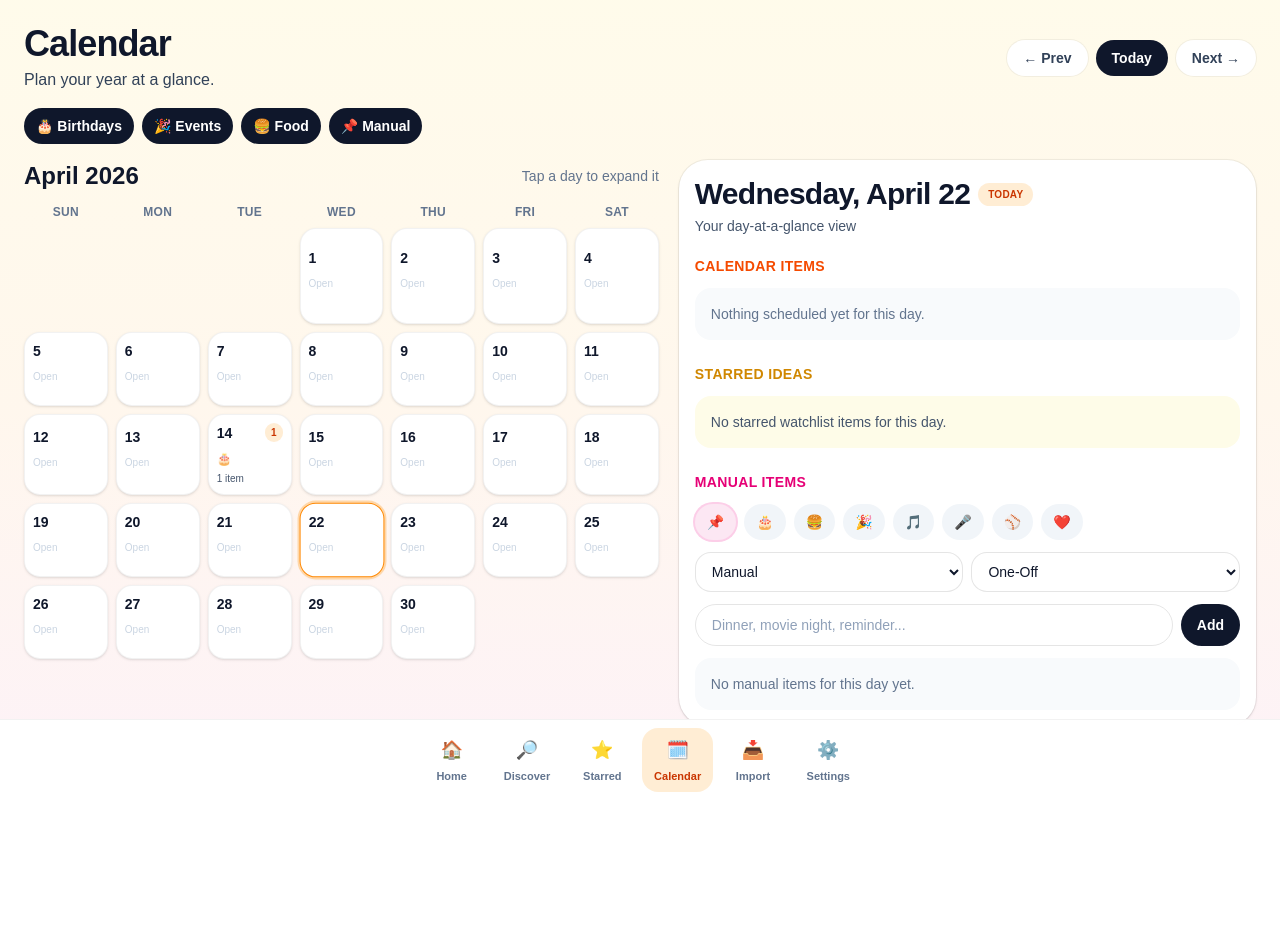
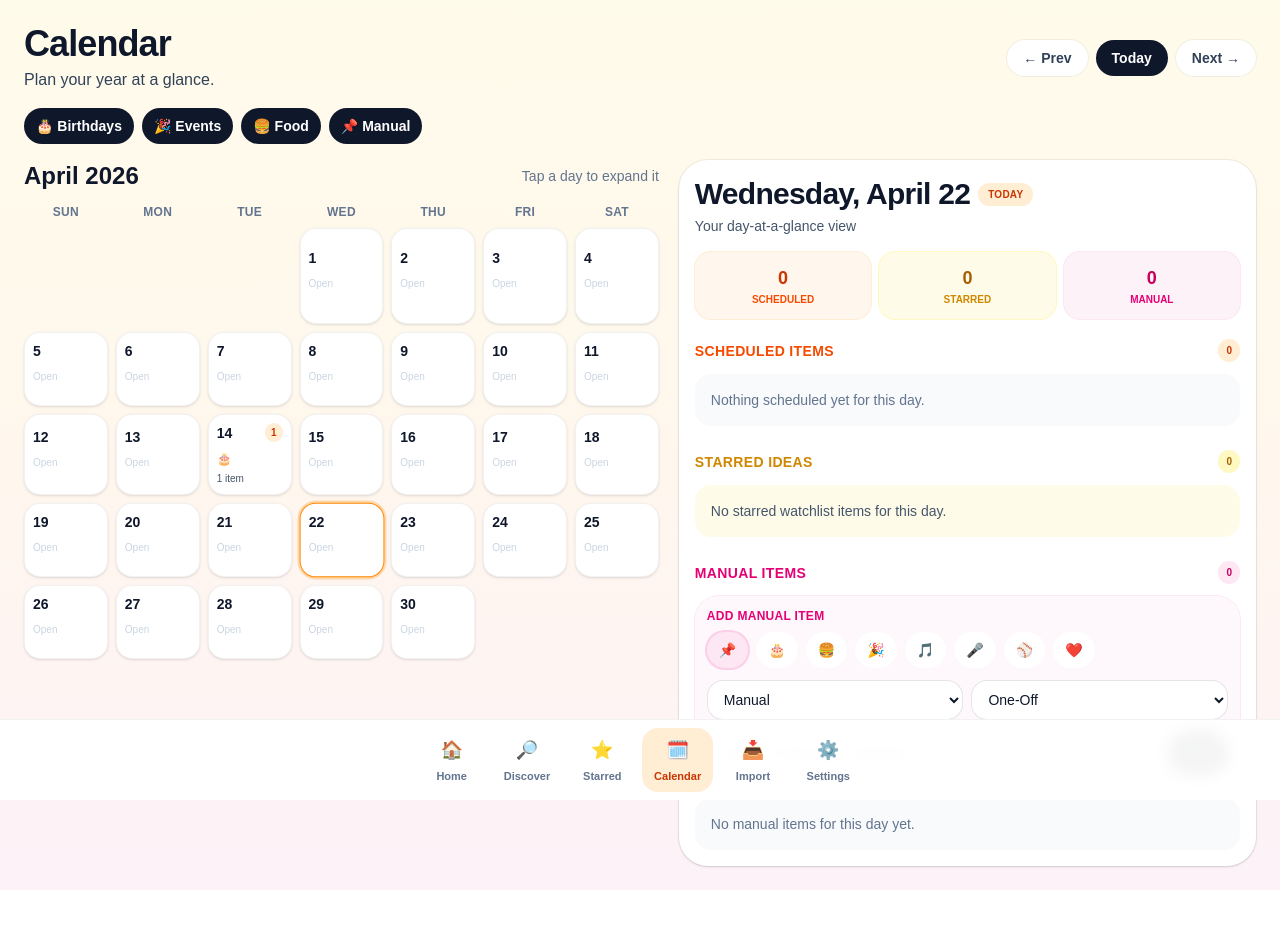
Before and after one commit to WallaceAIBot/good-times-calendar, a Next.js app: page /calendar in a window 1280 px wide. Shown: the top 928 px of the page. Built offline with nearby package versions, Linux system fonts and the light colour scheme.

Commit message:
add calendar UX clarity

```diff
--- a/app/calendar/page.tsx
+++ b/app/calendar/page.tsx
@@ -1,7 +1,6 @@
 "use client";
 
 import { useEffect, useMemo, useState } from "react";
-import { useSearchParams } from "next/navigation";
 import { useEvents } from "../events-context";
 
 type ScheduleType =
@@ -206,8 +205,6 @@ function getLifecycleInfo(item: CalendarItem, displayYear: number) {
 }
 
 export default function CalendarPage() {
-  const searchParams = useSearchParams();
-
   const {
     events,
     foodDeals,
@@ -226,10 +223,25 @@ export default function CalendarPage() {
   const [displayYear, setDisplayYear] = useState(todayInfo.year);
   const [displayMonthNumber, setDisplayMonthNumber] = useState(todayInfo.month);
   const [selectedDay, setSelectedDay] = useState(todayInfo.day);
+
+  const [manualInput, setManualInput] = useState("");
+  const [manualEmoji, setManualEmoji] = useState("📌");
+  const [manualCategory, setManualCategory] = useState("Manual");
+  const [manualScheduleType, setManualScheduleType] =
+    useState<ScheduleType>("one_off");
+
+  const [editingManualId, setEditingManualId] = useState<number | null>(null);
+  const [editManualText, setEditManualText] = useState("");
+  const [editManualEmoji, setEditManualEmoji] = useState("📌");
+  const [editManualCategory, setEditManualCategory] = useState("Manual");
+  const [editManualScheduleType, setEditManualScheduleType] =
+    useState<ScheduleType>("one_off");
+
   useEffect(() => {
-  const urlYear = Number(searchParams.get("year"));
-  const urlMonth = Number(searchParams.get("month"));
-  const urlDay = Number(searchParams.get("day"));
+    const params = new URLSearchParams(window.location.search);
+    const urlYear = Number(params.get("year"));
+    const urlMonth = Number(params.get("month"));
+    const urlDay = Number(params.get("day"));
 
     if (
       Number.isInteger(urlYear) &&
@@ -245,20 +257,7 @@ export default function CalendarPage() {
       setDisplayMonthNumber(urlMonth);
       setSelectedDay(urlDay);
     }
-}, [searchParams]);
-
-  const [manualInput, setManualInput] = useState("");
-  const [manualEmoji, setManualEmoji] = useState("📌");
-  const [manualCategory, setManualCategory] = useState("Manual");
-  const [manualScheduleType, setManualScheduleType] =
-    useState<ScheduleType>("one_off");
-
-  const [editingManualId, setEditingManualId] = useState<number | null>(null);
-  const [editManualText, setEditManualText] = useState("");
-  const [editManualEmoji, setEditManualEmoji] = useState("📌");
-  const [editManualCategory, setEditManualCategory] = useState("Manual");
-  const [editManualScheduleType, setEditManualScheduleType] =
-    useState<ScheduleType>("one_off");
+  }, []);
 
   const currentMonthName = monthNames[displayMonthNumber - 1];
   const daysInMonth = getDaysInMonth(displayYear, displayMonthNumber);
@@ -427,6 +426,16 @@ export default function CalendarPage() {
   const selectedDayManualItems = useMemo(() => {
     return visibleManualItems;
   }, [visibleManualItems]);
+
+  const daySummary = {
+    calendar: selectedDayEvents.length,
+    starred: selectedDayWatchlist.length,
+    manual: selectedDayManualItems.length,
+    total:
+      selectedDayEvents.length +
+      selectedDayWatchlist.length +
+      selectedDayManualItems.length,
+  };
 
   const handleAddManualItem = () => {
     addManualItem(
@@ -702,10 +711,44 @@ export default function CalendarPage() {
             Your day-at-a-glance view
           </p>
 
+          <div className="mt-4 grid grid-cols-3 gap-2">
+            <div className="rounded-2xl bg-orange-50 p-3 text-center ring-1 ring-orange-100">
+              <p className="text-lg font-extrabold text-orange-700">
+                {daySummary.calendar}
+              </p>
+              <p className="text-[10px] font-bold uppercase text-orange-600">
+                Scheduled
+              </p>
+            </div>
+
+            <div className="rounded-2xl bg-yellow-50 p-3 text-center ring-1 ring-yellow-100">
+              <p className="text-lg font-extrabold text-yellow-700">
+                {daySummary.starred}
+              </p>
+              <p className="text-[10px] font-bold uppercase text-yellow-600">
+                Starred
+              </p>
+            </div>
+
+            <div className="rounded-2xl bg-pink-50 p-3 text-center ring-1 ring-pink-100">
+              <p className="text-lg font-extrabold text-pink-700">
+                {daySummary.manual}
+              </p>
+              <p className="text-[10px] font-bold uppercase text-pink-600">
+                Manual
+              </p>
+            </div>
+          </div>
+
           <div className="mt-5">
+            <div className="flex items-center justify-between">
               <h3 className="text-sm font-extrabold uppercase tracking-wide text-orange-600">
-              Calendar Items
+                Scheduled Items
               </h3>
+              <span className="rounded-full bg-orange-100 px-2 py-1 text-[10px] font-bold text-orange-700">
+                {daySummary.calendar}
+              </span>
+            </div>
 
             <div className="mt-3 space-y-3">
               {selectedDayEvents.length === 0 ? (
@@ -719,7 +762,7 @@ export default function CalendarPage() {
                   return (
                     <div
                       key={item.id}
-                      className="rounded-3xl border border-black/5 bg-slate-50 p-4 shadow-sm"
+                      className="rounded-3xl border border-orange-100 bg-orange-50/50 p-4 shadow-sm"
                     >
                       <div className="mb-2 flex flex-wrap items-center justify-between gap-2">
                         <p className="text-xs font-bold uppercase tracking-wide text-orange-600">
@@ -783,9 +826,14 @@ export default function CalendarPage() {
           </div>
 
           <div className="mt-6">
+            <div className="flex items-center justify-between">
               <h3 className="text-sm font-extrabold uppercase tracking-wide text-yellow-600">
                 Starred Ideas
               </h3>
+              <span className="rounded-full bg-yellow-100 px-2 py-1 text-[10px] font-bold text-yellow-700">
+                {daySummary.starred}
+              </span>
+            </div>
 
             <div className="mt-3 space-y-3">
               {selectedDayWatchlist.length === 0 ? (
@@ -836,11 +884,21 @@ export default function CalendarPage() {
           </div>
 
           <div className="mt-6">
+            <div className="flex items-center justify-between">
               <h3 className="text-sm font-extrabold uppercase tracking-wide text-pink-600">
                 Manual Items
               </h3>
+              <span className="rounded-full bg-pink-100 px-2 py-1 text-[10px] font-bold text-pink-700">
+                {daySummary.manual}
+              </span>
+            </div>
 
-            <div className="mt-3 flex flex-wrap gap-2">
+            <div className="mt-3 rounded-3xl bg-pink-50/60 p-3 ring-1 ring-pink-100">
+              <p className="mb-2 text-xs font-bold uppercase tracking-wide text-pink-600">
+                Add Manual Item
+              </p>
+
+              <div className="flex flex-wrap gap-2">
                 {manualEmojiOptions.map((emoji) => (
                   <button
                     key={emoji}
@@ -848,7 +906,7 @@ export default function CalendarPage() {
                     className={`rounded-full px-3 py-2 text-sm transition ${
                       manualEmoji === emoji
                         ? "bg-pink-100 ring-2 ring-pink-200"
-                      : "bg-slate-100"
+                        : "bg-white"
                     }`}
                   >
                     {emoji}
@@ -898,6 +956,7 @@ export default function CalendarPage() {
                   Add
                 </button>
               </div>
+            </div>
 
             <div className="mt-3 space-y-2">
               {!filters.manual ? (
@@ -933,7 +992,7 @@ export default function CalendarPage() {
                   return (
                     <div
                       key={item.id}
-                      className="rounded-2xl border border-black/5 bg-slate-50 p-3"
+                      className="rounded-2xl border border-pink-100 bg-white p-3 shadow-sm"
                     >
                       {isEditing ? (
                         <div className="space-y-3">
```
Lines whose indentation alone changed are shown as unchanged.
